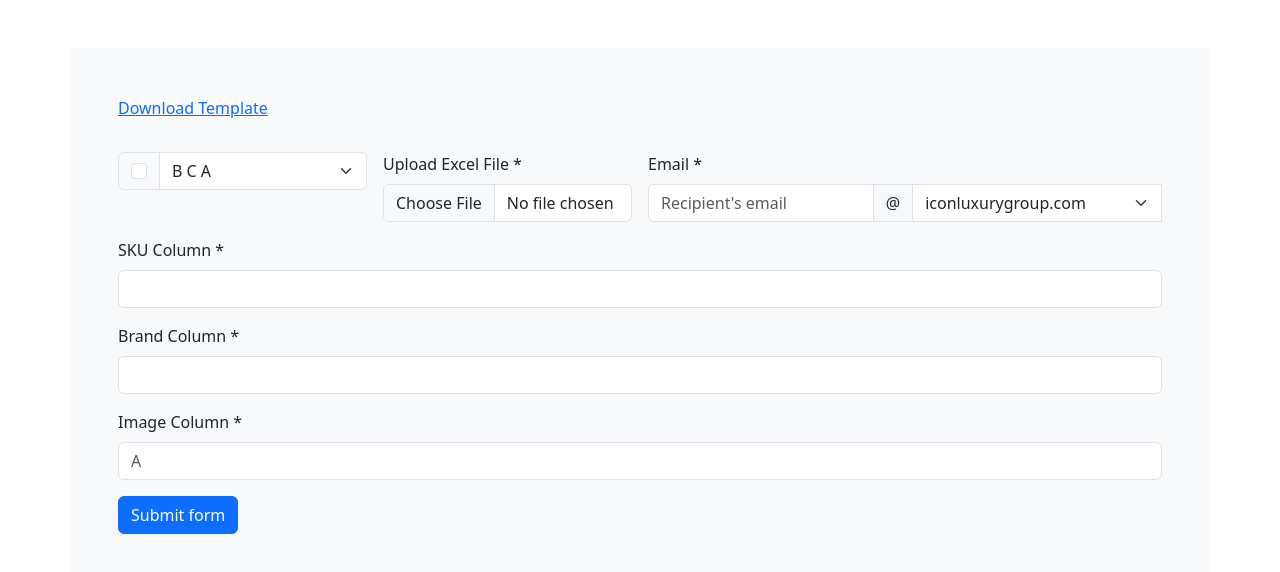
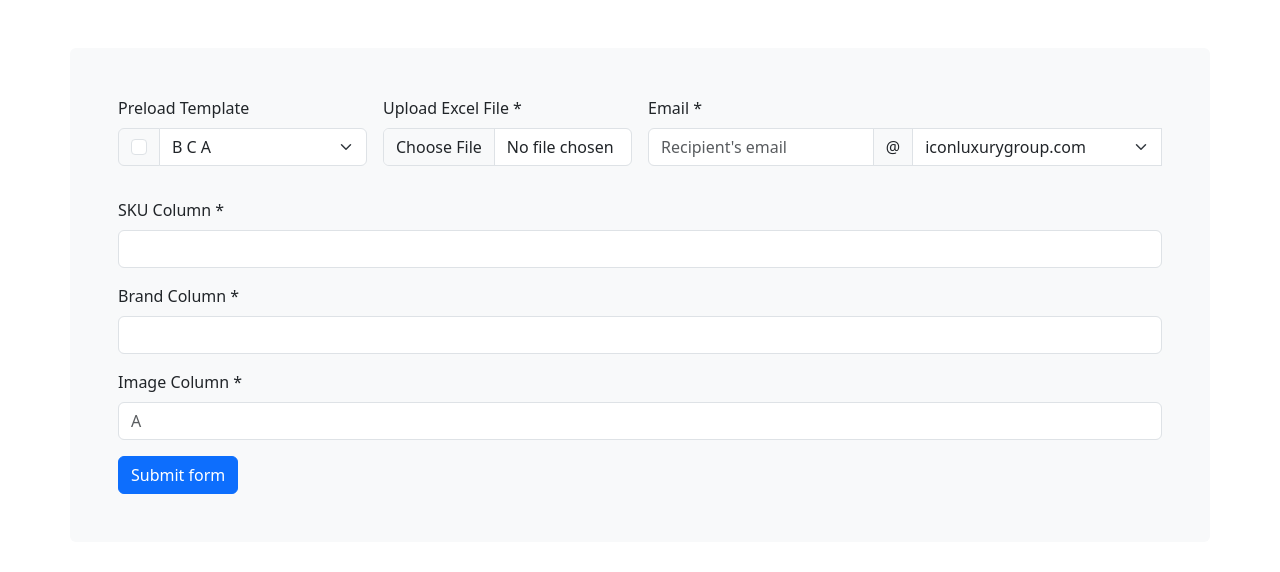
Before and after one commit to nikiconluxury/node-front-icon-xlsx, a website: page public/image-luxurymarket-cms.html in a window 1280 px wide. Drawn offline with nearby package versions, Linux system fonts and the light colour scheme.

Commit message:
Update image-luxurymarket-cms.html

```diff
--- a/public/image-luxurymarket-cms.html
+++ b/public/image-luxurymarket-cms.html
@@ -19,15 +19,15 @@
         <main class="container mt-5 bg-light p-5 rounded">
         <!--<h2 class="mb-4">Submit Image Task</h2>-->
         <form class="row g-3 needs-validation" id="imageForm3" enctype="multipart/form-data" method="POST" action="/submitImage" novalidate>
-            <div class="mb-3">
+           <!-- <div class="mb-3">
                 <p class="card-text bg-light" style="transform: rotate(0);">
 
                 <a href="https://configurations-iconluxury.nyc3.cdn.digitaloceanspaces.com/templates/icon-distro-a-b-c-r.xlsx" class="text stretched-link">Download Template</a>
 
             </p>
-            </div>
+            </div>-->
             <div class="col-md-3">
-            <!--<label for="fileUploadImage" class="form-label">Preload Template</label>-->
+            <label for="fileUploadImage" class="form-label">Preload Template</label>
             <div class="input-group mb-3">
                 <div class="input-group-text">
                   <input class="form-check-input mt-0" type="checkbox" value="" aria-label="Checkbox for following text input" name="fileUploadImage" id="fileUploadImage" accept=".xlsx">
```
